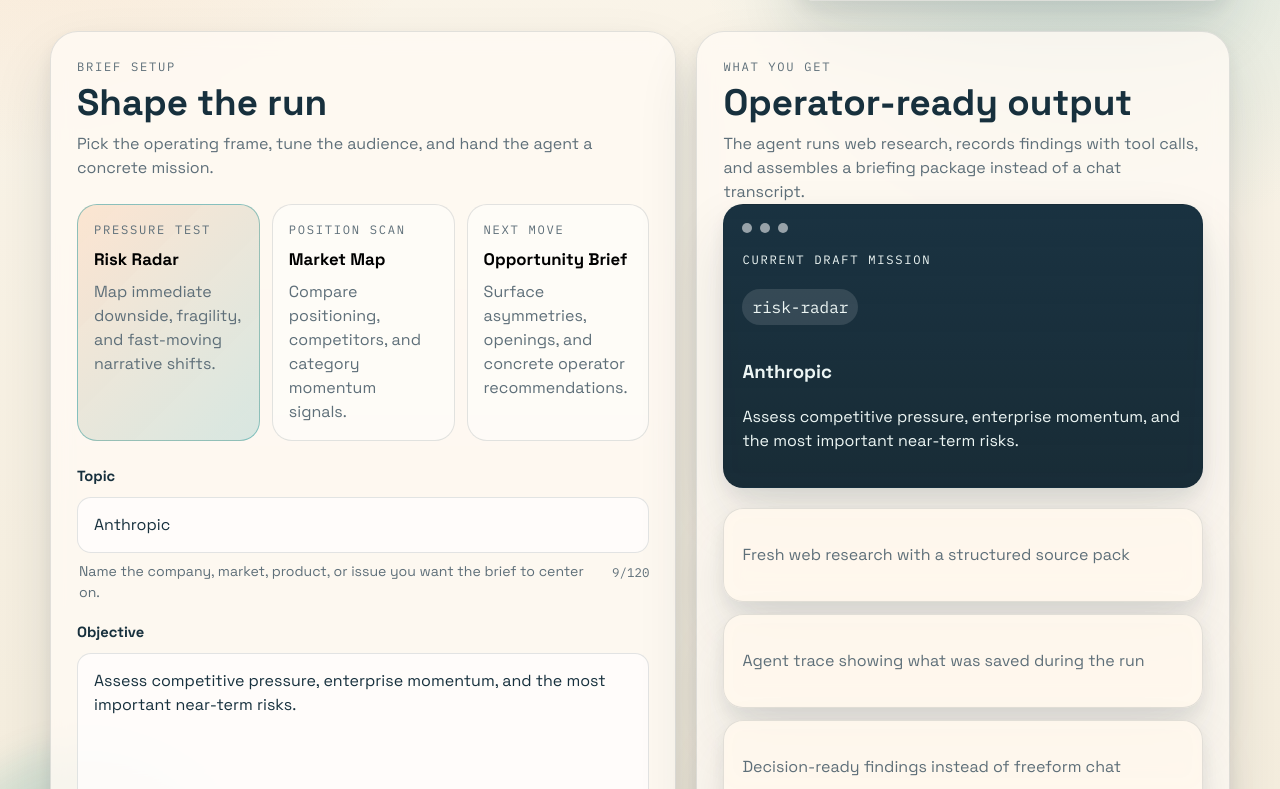
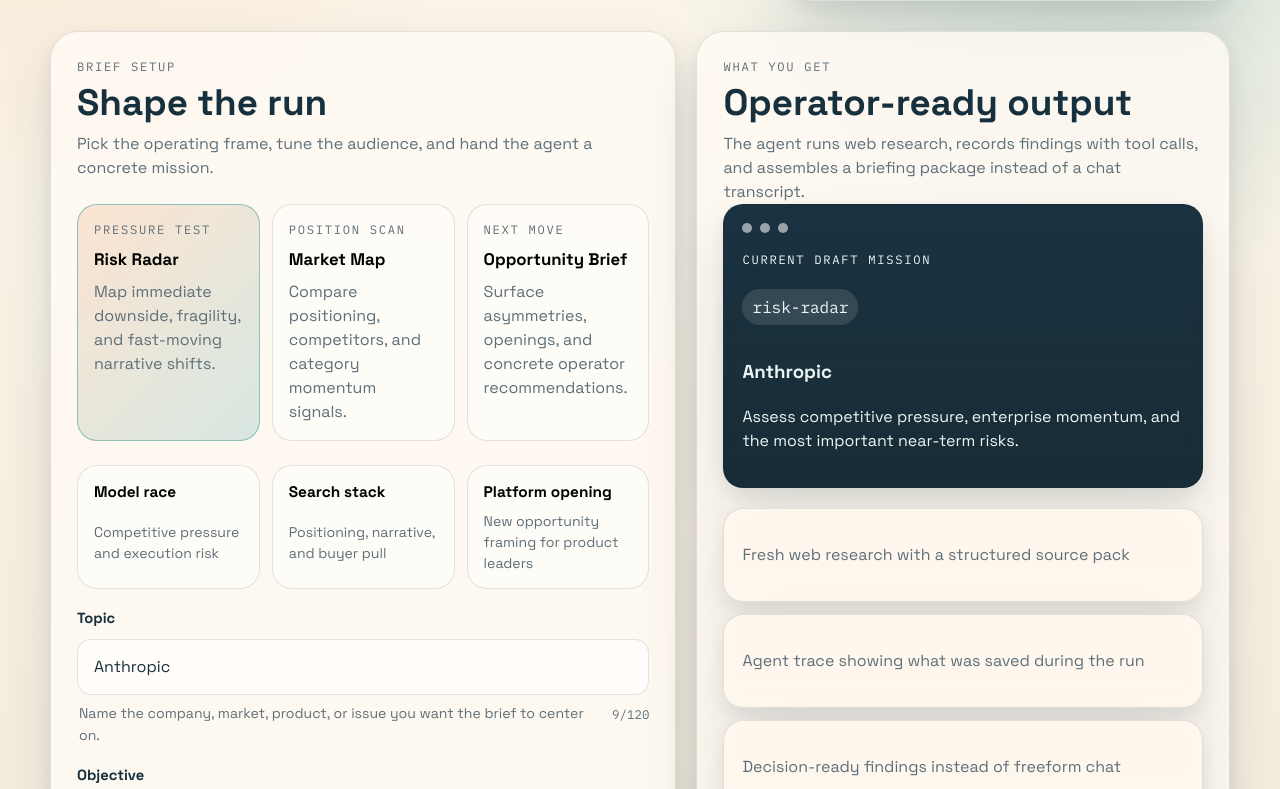
Before and after one commit to akhil15123/signal-desk-agent, a React (Vite) app: page / in a window 1280 px wide. Shown: the part 407-1196 px from the top of the page. Built offline with nearby package versions, Linux system fonts and the light colour scheme.

Commit message:
feat: add one-click analyst mission presets

```diff
--- a/src/App.tsx
+++ b/src/App.tsx
@@ -35,6 +35,46 @@ const initialDraft: BriefRequest = {
   mode: 'risk-radar',
   audience: 'executive',
 }
+
+const starterPresets: Array<{
+  label: string
+  description: string
+  draft: BriefRequest
+}> = [
+  {
+    label: 'Model race',
+    description: 'Competitive pressure and execution risk',
+    draft: {
+      topic: 'Anthropic',
+      objective:
+        'Assess competitive pressure, enterprise momentum, and the most important near-term risks.',
+      mode: 'risk-radar',
+      audience: 'executive',
+    },
+  },
+  {
+    label: 'Search stack',
+    description: 'Positioning, narrative, and buyer pull',
+    draft: {
+      topic: 'Perplexity',
+      objective:
+        'Map category positioning, buyer momentum, and the most important execution questions for the next two quarters.',
+      mode: 'market-map',
+      audience: 'investor',
+    },
+  },
+  {
+    label: 'Platform opening',
+    description: 'New opportunity framing for product leaders',
+    draft: {
+      topic: 'OpenAI enterprise tools',
+      objective:
+        'Identify product openings, adoption asymmetries, and concrete actions a product strategy team should test next.',
+      mode: 'opportunity-brief',
+      audience: 'product',
+    },
+  },
+]
 
 function formatTokens(value: number) {
   return new Intl.NumberFormat('en-US').format(value)
@@ -169,6 +209,20 @@ function App() {
                 <span className="mode-eyebrow">{mode.eyebrow}</span>
                 <strong>{mode.title}</strong>
                 <span>{mode.detail}</span>
+              </button>
+            ))}
+          </div>
+
+          <div className="preset-row">
+            {starterPresets.map((preset) => (
+              <button
+                key={preset.label}
+                type="button"
+                className="preset-card"
+                onClick={() => setDraft(preset.draft)}
+              >
+                <strong>{preset.label}</strong>
+                <span>{preset.description}</span>
               </button>
             ))}
           </div>
--- a/src/index.css
+++ b/src/index.css
@@ -213,9 +213,16 @@ button {
   margin: 24px 0;
 }
 
+.preset-row {
+  display: grid;
+  grid-template-columns: repeat(3, minmax(0, 1fr));
+  gap: 12px;
+}
+
 .mode-card,
 .chip,
-.primary-button {
+.primary-button,
+.preset-card {
   border: 1px solid var(--border);
   transition:
     transform 180ms ease,
@@ -240,6 +247,7 @@ button {
 }
 
 .mode-card:hover,
+.preset-card:hover,
 .chip:hover,
 .primary-button:hover {
   transform: translateY(-2px);
@@ -253,6 +261,25 @@ button {
     rgba(15, 139, 141, 0.16)
   );
   border-color: rgba(15, 139, 141, 0.42);
+}
+
+.preset-card {
+  display: grid;
+  gap: 8px;
+  align-items: flex-start;
+  padding: 14px 16px;
+  border-radius: var(--radius-lg);
+  background: rgba(255, 255, 255, 0.42);
+  text-align: left;
+}
+
+.preset-card strong {
+  font-size: 0.96rem;
+}
+
+.preset-card span {
+  color: var(--muted);
+  font-size: 0.88rem;
 }
 
 .field {
@@ -597,6 +624,7 @@ button {
     grid-template-columns: 1fr;
   }
 
+  .preset-row,
   .summary-grid,
   .findings-grid,
   .source-grid,
```
